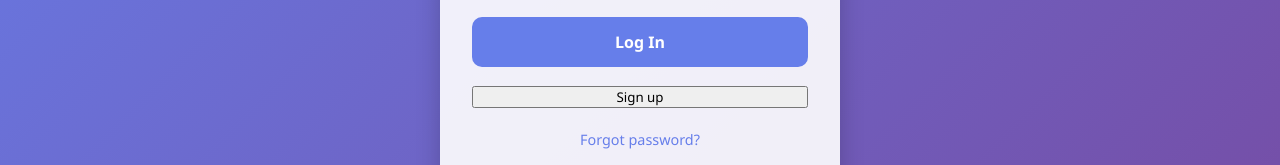
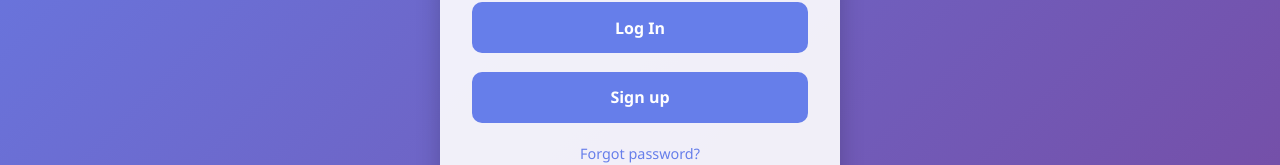
Before and after one commit to contextCoder/frontend-portal, a React (Create React App) app: page /login in a window 1280 px wide. Shown: the part 439-604 px from the top of the page. Built offline with nearby package versions, Linux system fonts and the light colour scheme; no server answers.

Commit message:
sign up button UI update

```diff
--- a/src/components/Login.css
+++ b/src/components/Login.css
@@ -67,7 +67,7 @@
 }
 
 /* Button */
-.login-btn {
+.login-btn, .sign-in-btn {
   width: 100%;
   padding: 0.9rem;
   border: none;
@@ -80,7 +80,7 @@
   transition: all 0.3s ease;
 }
 
-.login-btn:hover {
+.login-btn:hover, .sign-in-btn:hover {
   background: #5a67d8;
   transform: scale(1.03);
   box-shadow: 0 8px 18px rgba(90, 103, 216, 0.4);
```
